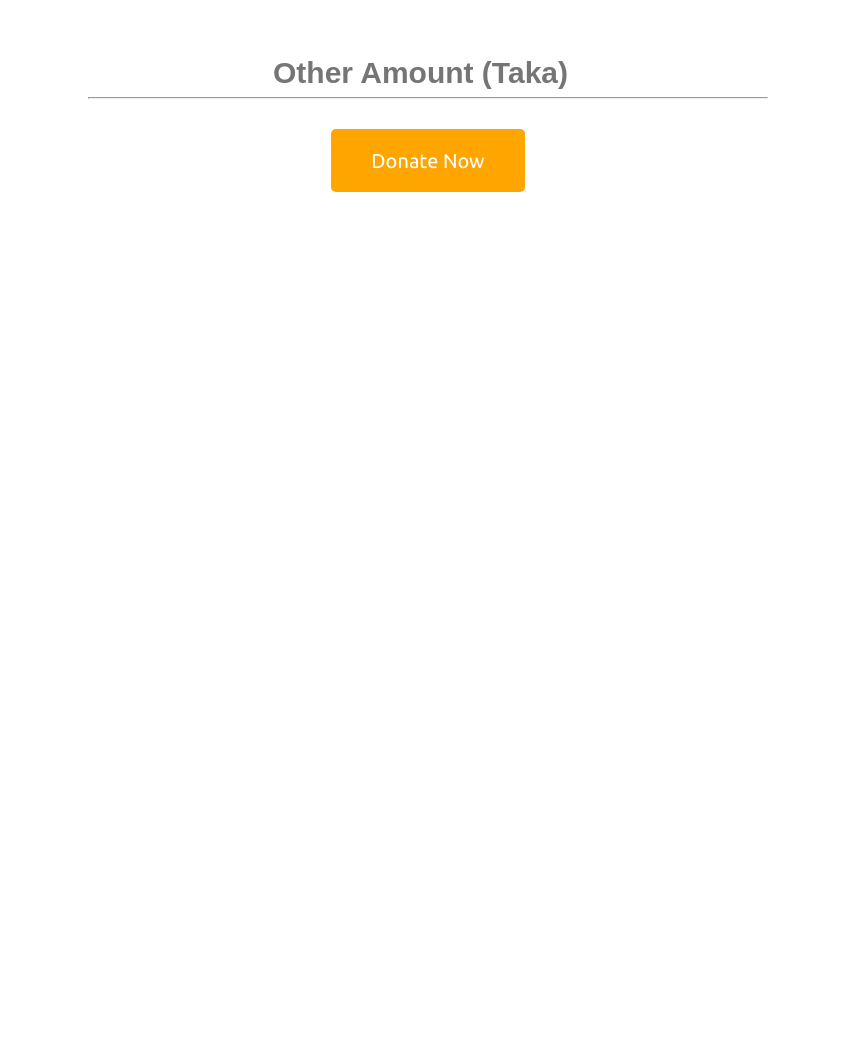
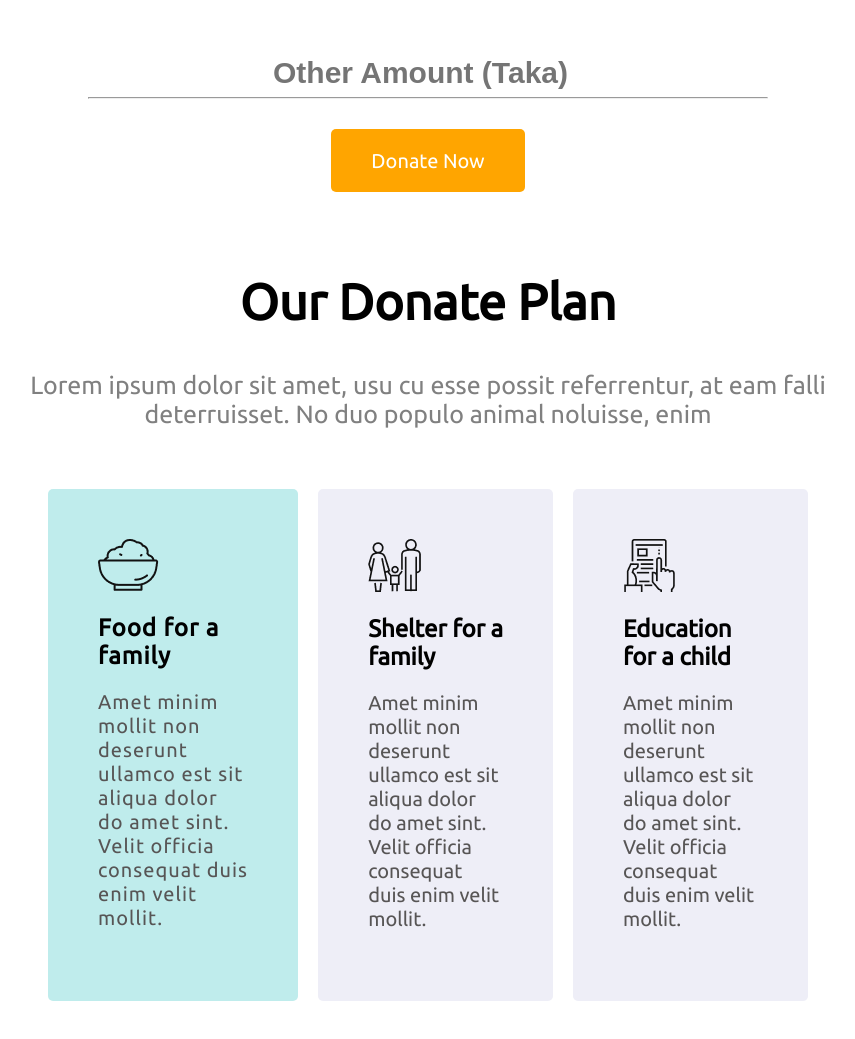
Before and after one commit to mizanor21/Donate_Portfolio, a plain HTML site: page index.html in a window 1280 px wide. Shown: the part 1331-2370 px from the top of the page, without its empty margins (212-1067 px from the left). Before the commit the page ends 1604 px from the top, so only its background shows below. Drawn offline with Linux system fonts and the light colour scheme; a web font is replaced by a local one.

Commit message:
Donate Items part added

```diff
--- a/css/style.css
+++ b/css/style.css
@@ -101,3 +101,48 @@ body {
 }
 
 /* donate area end  */
+.header_donate_plan {
+
+    text-align: center;
+}
+
+.header_donate_plan h1 {
+    font-size: 50px;
+}
+
+.header_donate_plan p {
+    color: gray;
+    font-size: 25px;
+}
+
+.donate_plan {
+    display: flex;
+    margin-left: 250px;
+    margin-right: 250px;
+    margin-top: 50px;
+    margin-bottom: 50px;
+
+}
+
+.donate_plan .item {
+    background-color: rgb(238, 238, 247);
+    border-radius: 5px;
+    padding: 50px;
+    margin: 10px;
+
+}
+
+.donate_plan .item p {
+    color: rgb(87, 85, 85);
+    font-size: 20px;
+}
+
+#donate_item_1 {
+    color: black;
+    background-color: rgb(191, 236, 236);
+    letter-spacing: 1px;
+}
+
+#donate_item_3 {
+    margin: 10px;
+}
--- a/index.html
+++ b/index.html
@@ -46,6 +46,43 @@
         </div>
     </section>
     <!-- donate area end -->
+    <!-- donate plan area start -->
+    <section>
+        <div>
+            <div class="header_donate_plan">
+                <h1>Our Donate Plan</h1>
+                <p>Lorem ipsum dolor sit amet, usu cu esse possit referrentur, at eam falli <br>
+                    deterruisset. No duo populo animal noluisse, enim</p>
+            </div>
+            <div class="donate_plan">
+                <div id="donate_item_1" class="item">
+                    <img src="img/icons/food.png" alt="Image not dound">
+                    <h1>Food for a family</h1>
+                    <p>Amet minim mollit non deserunt
+                        ullamco est sit aliqua dolor do amet
+                        sint. Velit officia consequat duis enim
+                        velit mollit.</p>
+                </div>
+                <div id="donate_item_2" class="item">
+                    <img src="img/icons/shelter.png" alt="Image not dound">
+                    <h1>Shelter for a family</h1>
+                    <p>Amet minim mollit non deserunt
+                        ullamco est sit aliqua dolor do amet
+                        sint. Velit officia consequat duis enim
+                        velit mollit.</p>
+                </div>
+                <div id="donate_item_3" class="item">
+                    <img src="img/icons/Frame-1.png" alt="Image not dound">
+                    <h1>Education for a child</h1>
+                    <p>Amet minim mollit non deserunt
+                        ullamco est sit aliqua dolor do amet
+                        sint. Velit officia consequat duis enim
+                        velit mollit.</p>
+                </div>
+            </div>
+        </div>
+    </section>
+    <!-- donate plan area end -->
 </body>
 
 </html>
```
